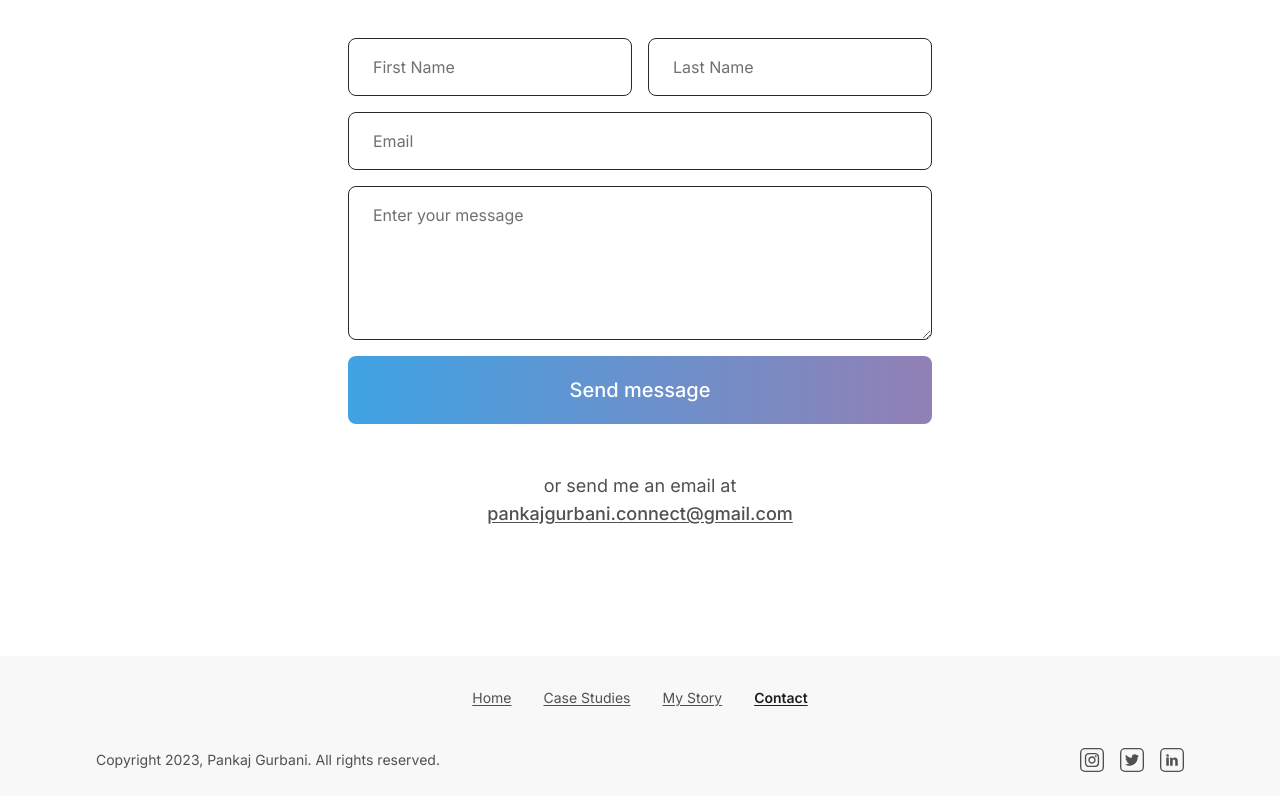
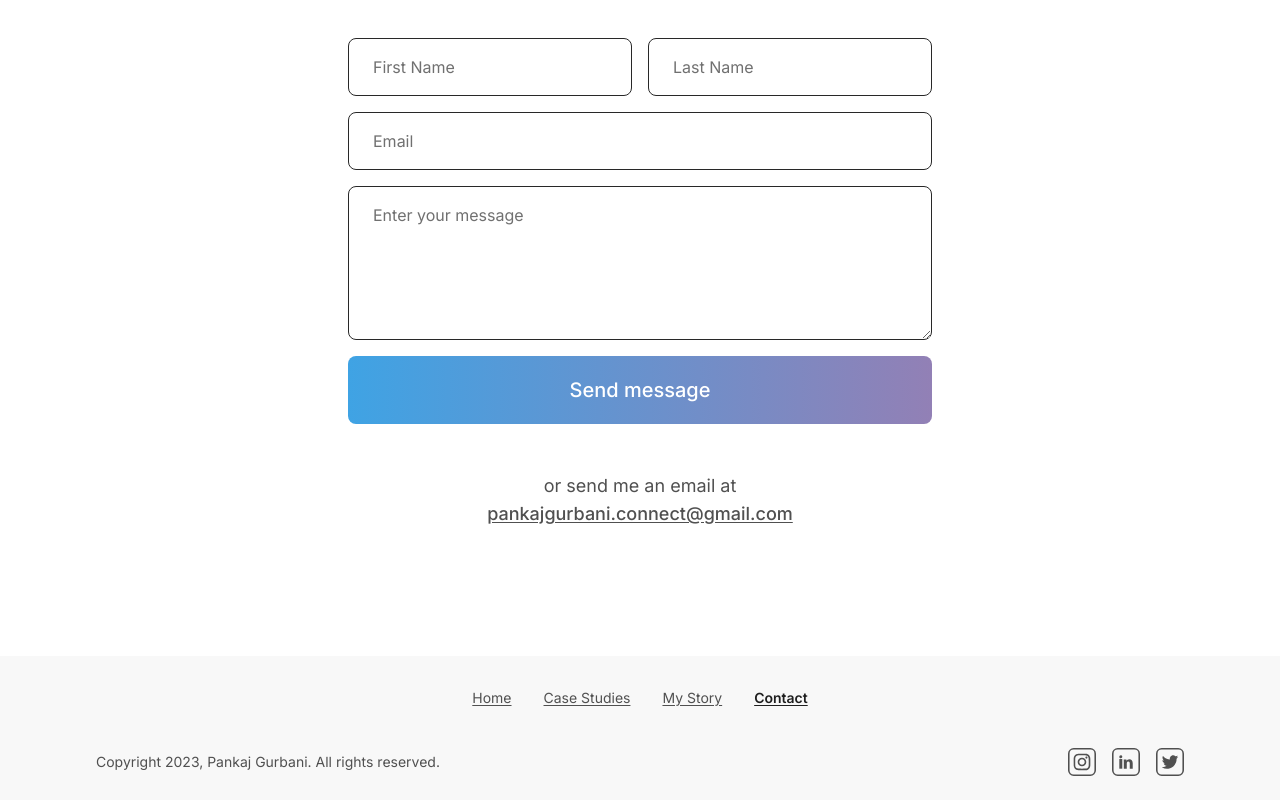
Before and after one commit to p-gurbani/pankajgurbani.com, a React (Create React App) app: page /contact in a window 1280 px wide. Shown: the part 318-1118 px from the top of the page. Built offline with nearby package versions, Linux system fonts and the light colour scheme.

Commit message:
Added better icons

```diff
--- a/src/components/Footer.jsx
+++ b/src/components/Footer.jsx
@@ -29,25 +29,25 @@ const Footer = () => {
             href="https://www.instagram.com/pankajgurbanii/"
             target="_blank"
             rel="noreferrer"
-            className="w-6 social-icon-link"
+            className="w-7 social-icon-link"
           >
             <InstagramIcon className="social-icon" />
+          </a>
+          <a
+            href="https://www.linkedin.com/in/gurbanipankaj/"
+            target="_blank"
+            rel="noreferrer"
+            className="w-7 social-icon-link"
+          >
+            <LinkedInIcon className="social-icon" />
           </a>
           <a
             href="https://twitter.com/pankajgurbani_"
             target="_blank"
             rel="noreferrer"
-            className="w-6 social-icon-link"
+            className="w-7 social-icon-link"
           >
             <TwitterIcon className="social-icon" />
-          </a>
-          <a
-            href="https://www.linkedin.com/in/gurbanipankaj/"
-            target="_blank"
-            rel="noreferrer"
-            className="w-6 social-icon-link"
-          >
-            <LinkedInIcon className="social-icon" />
           </a>
         </div>
       </div>
```
